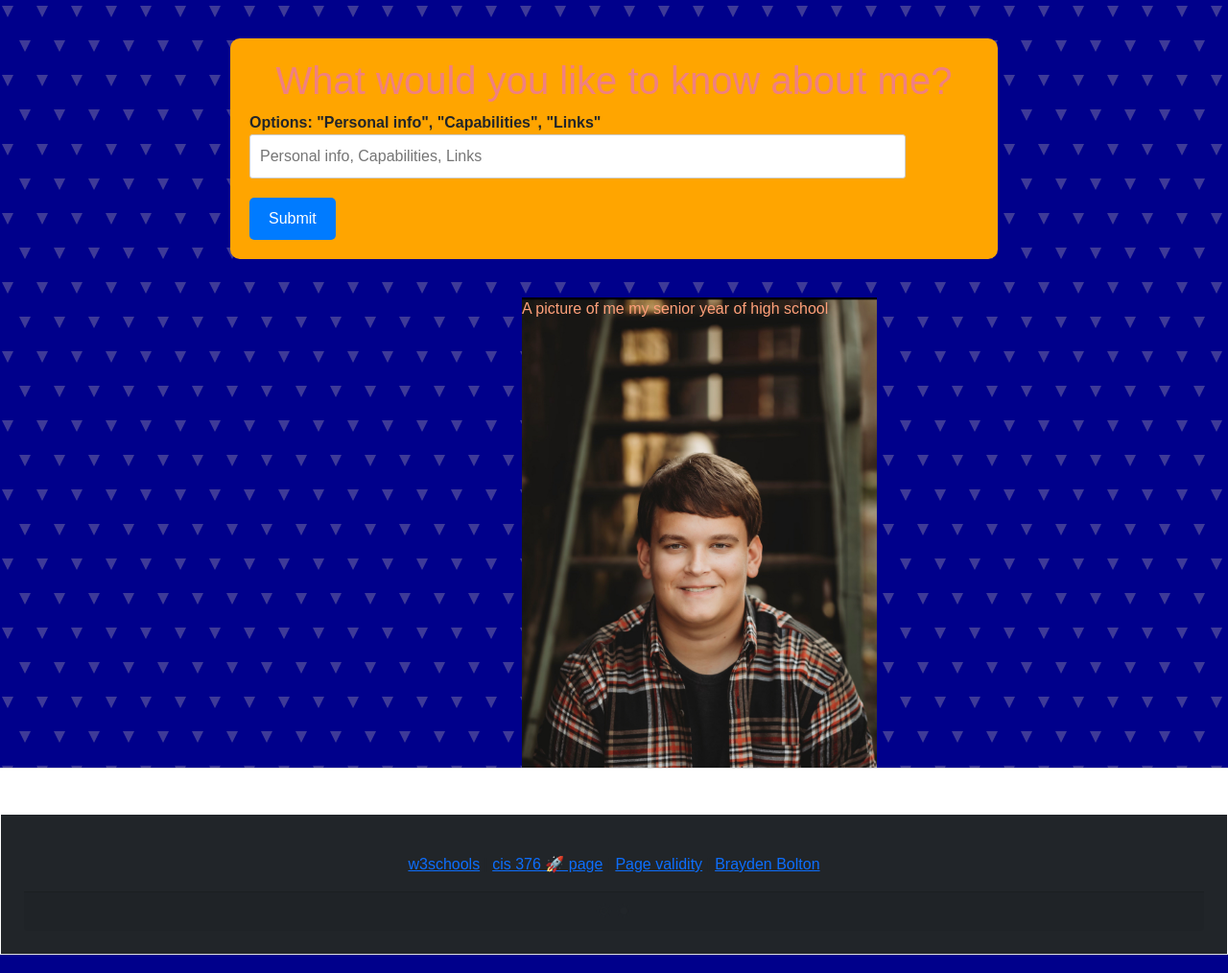
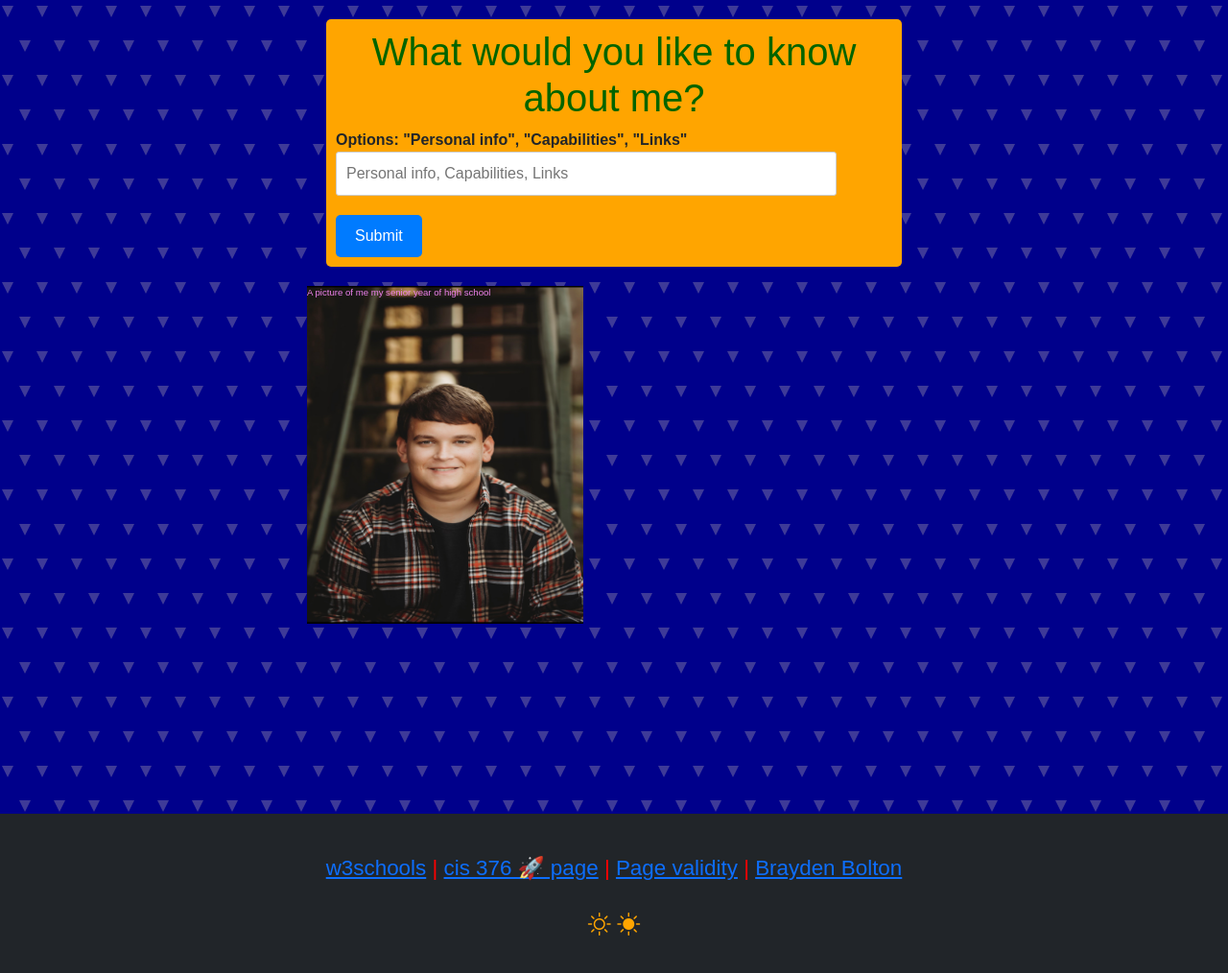
Before and after one commit to bbolton1/brayden-foxtrot-cis376, a plain HTML site: page index.html in a window 1280 px wide. Shown: the whole page at 96% size. Drawn offline with nearby package versions, Linux system fonts and the light colour scheme.

Commit message:
Update style.css

```diff
--- a/styles/style.css
+++ b/styles/style.css
@@ -13,10 +13,11 @@ body {
 }
 
 .container {
-    max-width: 800px;
-    margin: 40px auto;
-    padding: 20px;
-    border-radius: 10px;
+    max-width: 600px;
+    max-height: 500px;
+    margin: 20px auto;
+    padding: 10px;
+    border-radius: 5px;
     box-shadow: 0 0 10px rgba(0, 0, 0, 0);
 }
 
@@ -27,12 +28,12 @@ body {
 
 #output {
     color:purple;
-    font-size: 1.5rem;
+    font-size: 1rem;
 }
 
 h1 {
     text-align: center;
-    color: lightcoral;
+    color: darkgreen;
 }
 
 h4 {
@@ -73,21 +74,39 @@ button:hover {
     flex-grow: 1;
 }
 
-footer {  /* name and class information */
-    color: red;
-    font-size: 20px;
+img {
+    height: 22rem;
+    width: 18rem;
+    max-width: 400px;
+    max-height: 500px;
 }
 
-img {
-    height: 35rem;
+.card {
+    background-color: transparent;
+    border: none;
+    box-shadow: none;
+  }
+
+.card-body {
+    color: red;
+    font-size: 1.4rem;
+}
+
+.card-footer {
+    background-color: transparent;
+    border: none;
+    color: orange;
+    font-size: 1.5rem;
 }
 
 .pic {
     position: relative;
-    left: 85%;
+    left: 50%;
+
 }
 .pic > img,
 .pic-text {
-    color: lightsalmon;
+    color: violet;
     position: absolute;
+    font-size: .6rem;
 }
```
